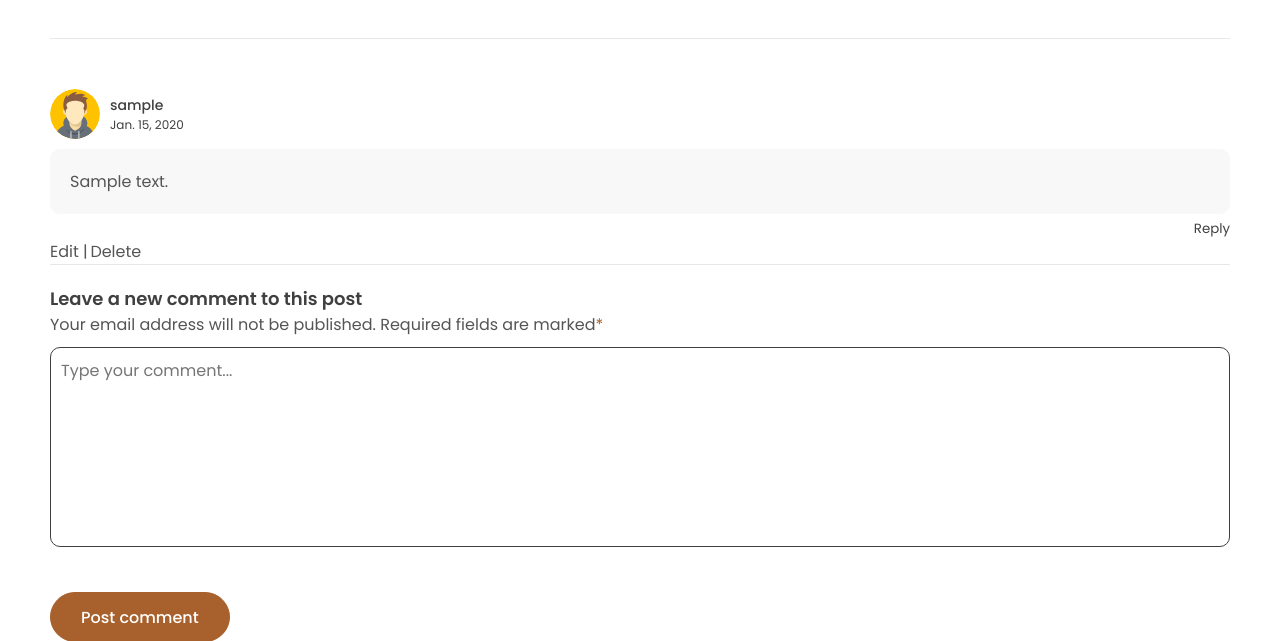
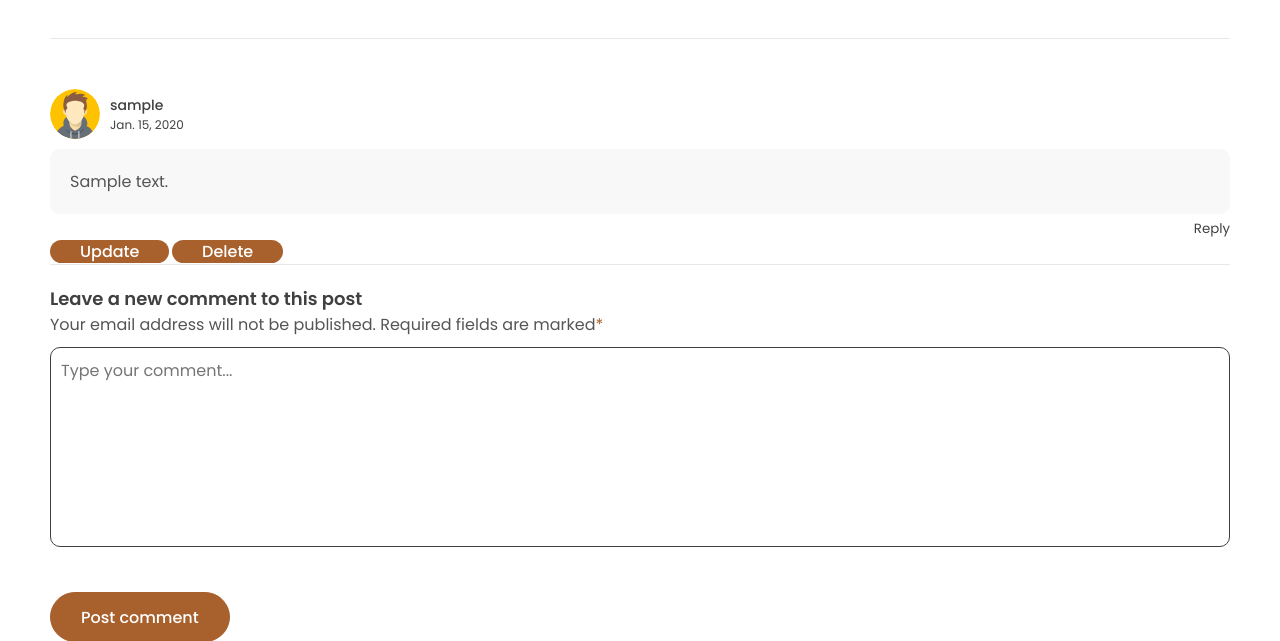
Before and after one commit to Al3xandruF/explorers_project-4_fullstack, a Django app: a page that uses templates/base.html in a window 1280 px wide. Shown: the part 1485-2126 px from the top of the page. Run offline with Django 4.2, Linux system fonts and the light colour scheme; a user stored in the database is signed in; tables that the repository leaves empty hold one stand-in row (values such as "Sample post"); grey boxes marked "Sample" are stand-in pictures; some libraries are stand-ins or nearby versions.

Commit message:
Update delete/post.html, views and style

```diff
--- a/blogapp/templates/app/post.html
+++ b/blogapp/templates/app/post.html
@@ -176,7 +176,7 @@
                               value="{{comment.id}}"
                             />
                           </div>
-                          <button class="btn btn-primary rounded">
+                          <button class="btn-like">
                             Post Reply
                           </button>
                         </form>
@@ -200,12 +200,13 @@
                       </div>
                     </div>
                     {% endfor %}
+                    {% if user.is_authenticated and user == comment.author %}
+                    <a href="{% url 'update_comment' comment.pk %}" class="btn-like">Update</a>
+                    <a href="{% url 'delete_comment' comment.pk %}" class="btn-like">Delete</a>
+                    {% endif %}
                   </div>
                 </div>
-                {% if user.is_authenticated and user == comment.author %}
-                <a href="{% url 'update_comment' comment.pk %}">Edit |</a>
-                <a href="{% url 'delete_comment' comment.pk %}">Delete</a>
-                {% endif %}
+
                 <!-- user comment end -->
                 {% endfor %}
               </div>
--- a/blogapp/urls.py
+++ b/blogapp/urls.py
@@ -9,7 +9,7 @@ urlpatterns = [
     path('about/', views.about, name='about'),
     path('accounts/register/', views.register_user, name='register'),
     path('update_comment/<int:pk>/', views.update_comment, name='update_comment'),
-    path('delete_comment/<int:pk>', views.delete_comment, name='delete_comment'),
+    path('delete_comment/<int:pk>/', views.delete_comment, name='delete_comment'),
     path('bookmark_post/<slug:slug>', views.bookmark_post, name='bookmark_post'),
     path('like_post/<slug:slug>', views.like_post, name='like_post'),
     path('all_bookmarked_posts/', views.all_bookmarked_posts, name='all_bookmarked_posts'),
--- a/blogapp/views.py
+++ b/blogapp/views.py
@@ -111,9 +111,10 @@ def delete_comment(request, pk):
         if form.is_valid():
             current_post.delete()
             return HttpResponseRedirect(reverse('post_page', kwargs={'slug': current_post.post.slug}))
-    return render(request, 'app/delete.html', {'form': form})
+    return render(request, 'app/delete.html', {'form': form, 'post': current_post.post})
 
 
+# -DELETE func for future implementation.-
 # def delete_comment(request, pk):
 #     if request.user.is_authenticated:
 #         delete_it = Comment.objects.get(id=pk)
--- a/static/css/style.css
+++ b/static/css/style.css
@@ -13,7 +13,7 @@
 }
 
 :root {
-    --red: #A8602C;
+  --red: #a8602c;
   --black: #404040;
   --des: #555555;
   --shadow: #ffffff1a 0px 1px 1px 0px inset, #32325d40 0px 50px 100px -20px,
@@ -98,12 +98,25 @@ header .container {
   color: white;
 }
 
+.btn-like {
+  cursor: pointer;
+  padding: 0 3rem;
+  font-size: 1.6rem;
+  font-weight: 500;
+  border: var(--red);
+  align-items: center;
+  gap: 1rem;
+  border-radius: 5rem;
+  background: var(--red);
+  color: white;
+}
+
 .btn-primary {
   background: var(--red);
   color: white;
 }
 
-.btn-scoundary {
+.btn-secondary {
   background: transparent;
   color: var(--red);
 }
@@ -700,7 +713,7 @@ footer .container {
   width: 4rem;
 }
 
-.reactions>div {
+.reactions > div {
   display: flex;
   align-items: center;
   gap: 0.5rem;
@@ -708,7 +721,7 @@ footer .container {
   cursor: pointer;
 }
 
-.reactions>div i {
+.reactions > div i {
   font-size: 3rem;
   color: var(--red);
 }
--- a/templates/base.html
+++ b/templates/base.html
@@ -37,11 +37,11 @@
         <div class="action-btn">
           {% if user.is_authenticated %}
           <a href="{% url 'logout' %}"
-            ><button class="btn btn-scoundary">Logout</button>
+            ><button class="btn btn-secondary">Logout</button>
           </a>
           {% else %}
           <a href="{% url 'login' %}"
-            ><button class="btn btn-scoundary">Login</button>
+            ><button class="btn btn-secondary">Login</button>
           </a>
           <a href="{% url "register" %}">
             <button class="btn btn-primary">Sign Up</button></a
```
Also changed, not shown: blogapp/templates/app/delete.html (+4 -4 lines). Lines whose indentation alone changed are shown as unchanged.
